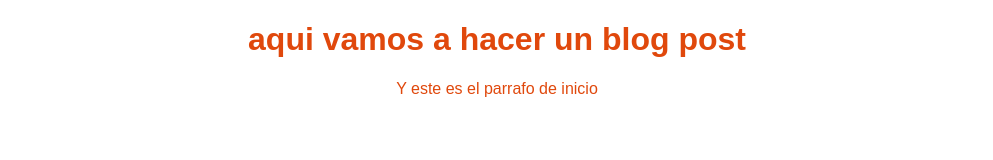
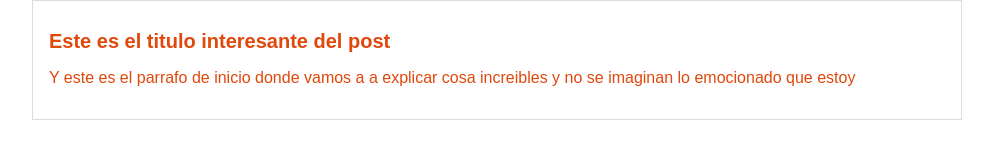
Before and after one commit to moisesJduarte/hyperblog, a plain HTML site: page bolgpost.html in a window 1280 px wide. Shown: the whole page, without its empty margins (143-1136 px from the left). Drawn offline with Linux system fonts and the light colour scheme.

Commit message:
esta es un update

```diff
--- a/bolgpost.html
+++ b/bolgpost.html
@@ -6,7 +6,14 @@
     <link rel="stylesheet" href="css/estilos.css" />
 </head>
 <body>
-    <h1>aqui <strong>vamos a hacer</strong> un blog post</h1>
-    <p>Y este es el parrafo de inicio</p>
+    <div id="container">
+        <div id="post">
+            <h1>Este es el titulo interesante del post</h1>
+            <p>Y este es el parrafo de inicio donde vamos a a explicar
+                cosa increibles y no se imaginan lo emocionado que estoy
+            </p>
+
+        </div>
+    </div>
 </body>
 </html>
--- a/css/estilos.css
+++ b/css/estilos.css
@@ -3,4 +3,20 @@ body
     color: rgb(224, 72, 12);
     text-align: center;
     font-family: Arial;
+    font-size: 16px;
+    margin: 0;
+    padding: 0;
 }
+#container
+{
+    width: 70%;
+    padding: 1em;
+    text-align: left;
+    border: 1px solid #DDD;
+    margin: 0 auto;
+}
+
+#container h1
+{
+    font-size: 20px;
+}
```
